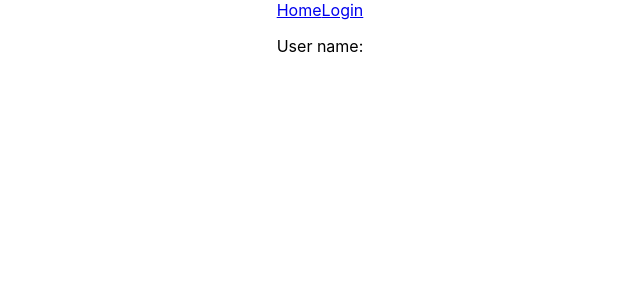
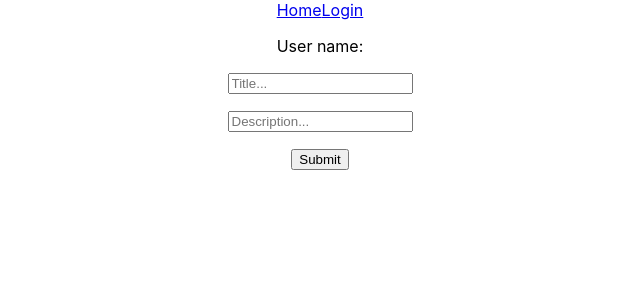
Before and after one commit to Slav666/firebase-social-media-project, a React (Create React App) app: page /createPost in a window 1280 px wide. Shown: the top 300 px of the page, without its empty margins (320-960 px from the left). Built offline with nearby package versions, Linux system fonts and the light colour scheme; no server answers.

Commit message:
create the form which a user can use for creating new post

```diff
--- a/package.json
+++ b/package.json
@@ -3,6 +3,7 @@
   "version": "0.1.0",
   "private": true,
   "dependencies": {
+    "@hookform/resolvers": "^2.9.10",
     "@testing-library/jest-dom": "^5.16.5",
     "@testing-library/react": "^13.4.0",
     "@testing-library/user-event": "^13.5.0",
@@ -14,10 +15,12 @@
     "react": "^18.2.0",
     "react-dom": "^18.2.0",
     "react-firebase-hooks": "^5.1.1",
+    "react-hook-form": "^7.41.5",
     "react-router-dom": "^6.6.2",
     "react-scripts": "5.0.1",
     "typescript": "^4.9.4",
-    "web-vitals": "^2.1.4"
+    "web-vitals": "^2.1.4",
+    "yup": "^0.32.11"
   },
   "scripts": {
     "start": "react-scripts start",
--- a/src/App.tsx
+++ b/src/App.tsx
@@ -4,6 +4,7 @@ import "./App.css";
 import { Main } from "./pages/main-page";
 import { Login } from "./pages/login";
 import { NavBar } from "./components/NavBar";
+import { CreatePost } from "./pages/createPost/createpost";
 
 function App() {
   return (
@@ -13,6 +14,7 @@ function App() {
         <Routes>
           <Route path="/" element={<Main />} />
           <Route path="/login" element={<Login />} />
+          <Route path="/createPost" element={<CreatePost />} />
         </Routes>
       </Router>
     </div>
--- a/src/components/NavBar.tsx
+++ b/src/components/NavBar.tsx
@@ -6,7 +6,12 @@ export const NavBar = () => {
   return (
     <div>
       <Link to="/">Home</Link>
-      <Link to="/login">Login</Link>
+      {!user ? (
+        <Link to="/login">Login</Link>
+      ) : (
+        <Link to="/createPost">Create Post </Link>
+      )}
+      {/* <Link to="/createPost">Create Post </Link> */}
       <div>
         <p>User name: {user?.email}</p>
       </div>
--- /dev/null
+++ b/src/pages/createPost/createpost.tsx
@@ -0,0 +1,9 @@
+import { CreateForm } from "./form";
+
+export const CreatePost = () => {
+  return (
+    <div>
+      <CreateForm />
+    </div>
+  );
+};
--- /dev/null
+++ b/src/pages/createPost/form.tsx
@@ -0,0 +1,46 @@
+import { useForm } from "react-hook-form";
+import * as yup from "yup";
+import { yupResolver } from "@hookform/resolvers/yup";
+import { addDoc, collection } from "firebase/firestore";
+import { auth, db } from "../../config/firebase";
+import { useAuthState } from "react-firebase-hooks/auth";
+
+interface CreateDataForm {
+  title: string;
+  description: string;
+}
+
+export const CreateForm = () => {
+  const [user] = useAuthState(auth);
+  const schema = yup.object().shape({
+    title: yup.string().required("You must add a title"),
+    description: yup.string().required("You must add a description"),
+  });
+  const {
+    register,
+    handleSubmit,
+    formState: { errors },
+  } = useForm<CreateDataForm>({
+    resolver: yupResolver(schema),
+  });
+
+  const postRef = collection(db, "posts");
+  const onCreatePost = async (data: CreateDataForm) => {
+    await addDoc(postRef, {
+      title: data.title,
+      description: data.description,
+      username: user?.displayName,
+      id: user?.uid,
+    });
+    console.log(data);
+  };
+  return (
+    <form onSubmit={handleSubmit(onCreatePost)}>
+      <input placeholder="Title..." {...register("title")} />
+      <p style={{ color: "red" }}>{errors.title?.message}</p>
+      <input placeholder="Description..." {...register("description")} />
+      <p style={{ color: "red" }}>{errors.title?.message}</p>
+      <input type="submit" />
+    </form>
+  );
+};
```
Also changed, not shown: 1 other file (tests, documents, lock files or other folders).
